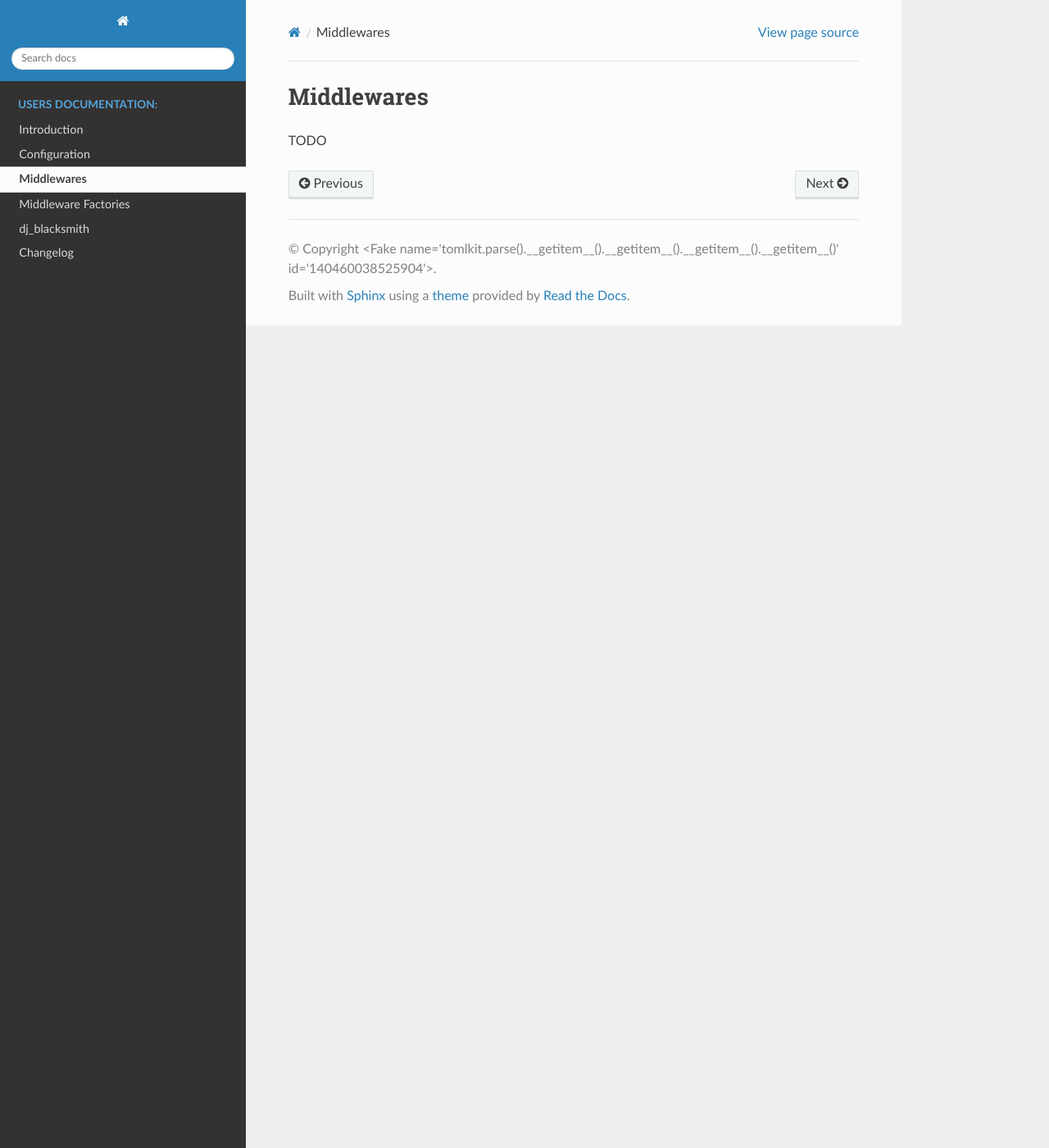
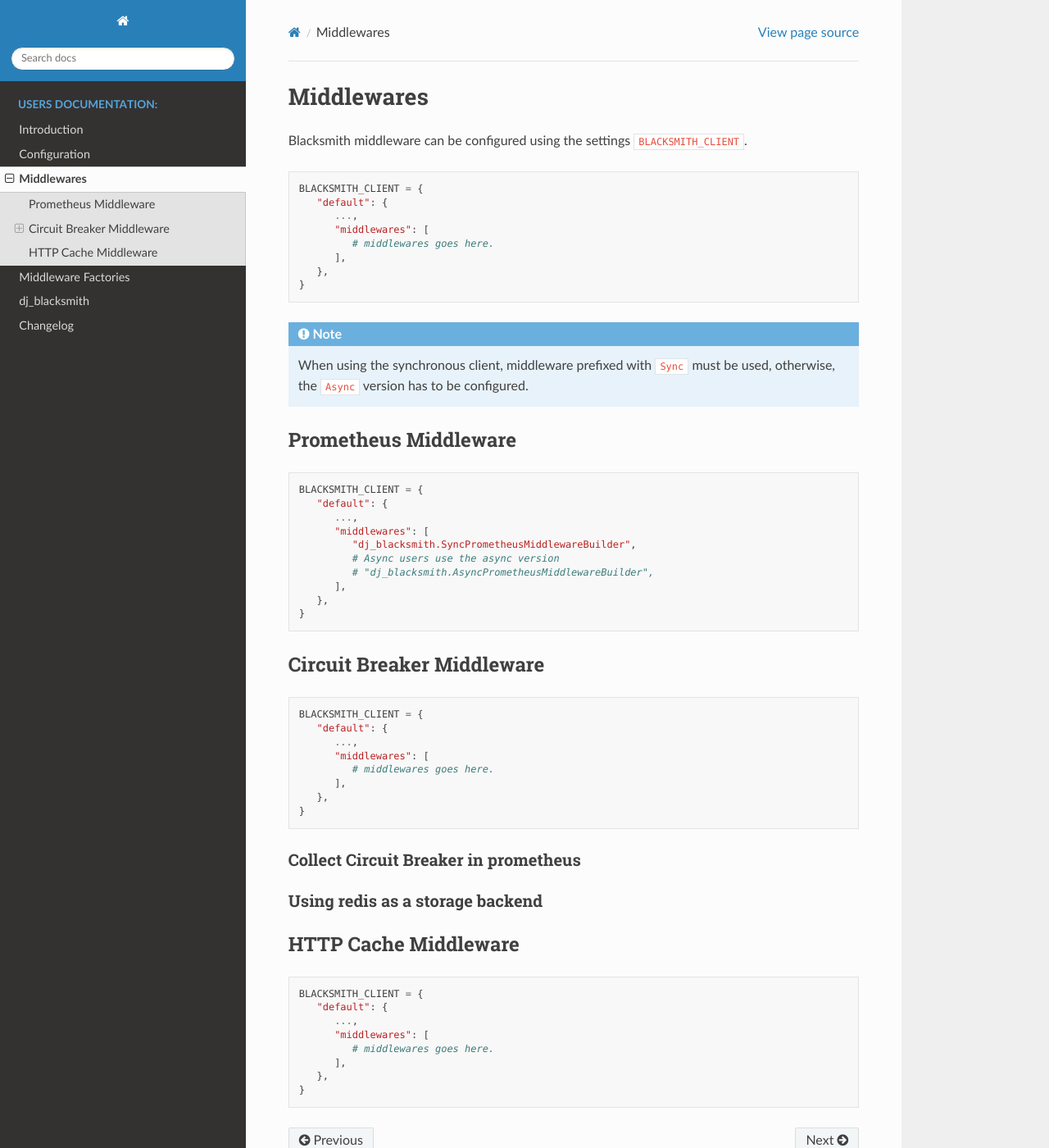
Before and after one commit to mardiros/dj-blacksmith, a Sphinx documentation site: the page built from docs/source/user/middlewares.rst, in a window 1280 px wide and 1400 px high. Shown: the whole window at 82% size. Built offline with Sphinx 7.4.7 and the Read the Docs theme 2.0.0, drawn with Linux system fonts in a browser that asks for light colours.

Commit message:
Add doc for middlewares

```diff
--- a/docs/source/user/configuration.rst
+++ b/docs/source/user/configuration.rst
@@ -139,7 +139,7 @@
 Middlewares
 -----------
 
-The blacksmith middlewares can also be configured using the configurator,
+The blacksmith middlewares can also be configured using Django's settings,
 this is going to be documented in the next chapters.
 
 In blacksmith, there are global middlewares per ``ClientFactory``, and
--- a/docs/source/user/middlewares.rst
+++ b/docs/source/user/middlewares.rst
@@ -3,4 +3,74 @@
 Middlewares
 ===========
 
-TODO
+Blacksmith middleware can be configured using the settings ``BLACKSMITH_CLIENT``.
+
+.. code-block::
+
+   BLACKSMITH_CLIENT = {
+      "default": {
+         ...,
+         "middlewares": [
+            # middlewares goes here.
+         ],
+      },
+   }
+
+.. note::
+
+   When using the synchronous client, middleware prefixed with ``Sync`` must be used,
+   otherwise, the ``Async`` version has to be configured.
+
+
+Prometheus Middleware
+---------------------
+
+.. code-block::
+
+   BLACKSMITH_CLIENT = {
+      "default": {
+         ...,
+         "middlewares": [
+            "dj_blacksmith.SyncPrometheusMiddlewareBuilder",
+            # Async users use the async version
+            # "dj_blacksmith.AsyncPrometheusMiddlewareBuilder",
+         ],
+      },
+   }
+
+Circuit Breaker Middleware
+--------------------------
+
+.. code-block::
+
+   BLACKSMITH_CLIENT = {
+      "default": {
+         ...,
+         "middlewares": [
+            # middlewares goes here.
+         ],
+      },
+   }
+
+Collect Circuit Breaker in prometheus
+~~~~~~~~~~~~~~~~~~~~~~~~~~~~~~~~~~~~~
+
+
+Using redis as a storage backend
+~~~~~~~~~~~~~~~~~~~~~~~~~~~~~~~~
+
+.. _`HTTP Cache Middleware`:
+
+HTTP Cache Middleware
+---------------------
+
+.. code-block::
+
+   BLACKSMITH_CLIENT = {
+      "default": {
+         ...,
+         "middlewares": [
+            # middlewares goes here.
+         ],
+      },
+   }
```
